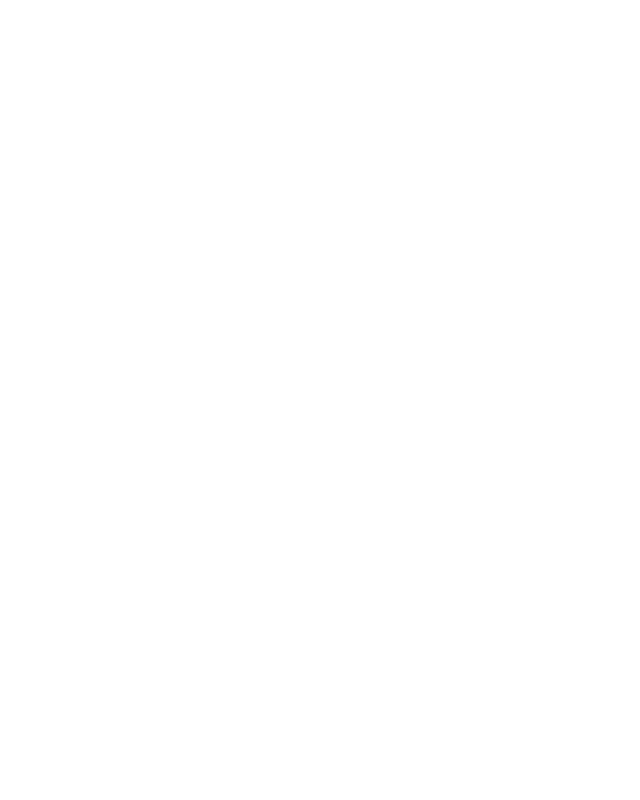
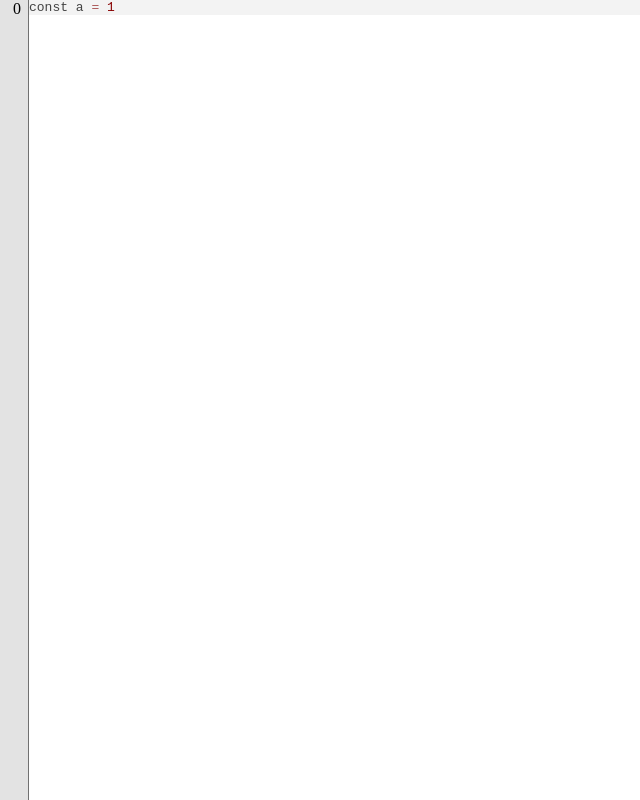
Before and after one commit to OnlineJudgeProjectTeam/online-judge-fe, a Vue app: page /detail in a window 1280 px wide. Before the commit this address had no page. Shown: the whole page, without its empty margins (0-640 px from the left). Built offline with nearby package versions, Linux system fonts and the light colour scheme.

Commit message:
feat: new detail page

```diff
--- a/package.json
+++ b/package.json
@@ -11,6 +11,7 @@
   "dependencies": {
     "@types/node": "^20.3.0",
     "axios": "^1.4.0",
+    "highlight.js": "^11.8.0",
     "pinia": "^2.1.3",
     "sass": "^1.63.3",
     "vue": "^3.2.47",
--- /dev/null
+++ b/src/components/CodeEditor.vue
@@ -0,0 +1,62 @@
+<script lang="ts" setup>
+import { ref } from "vue";
+
+const code = ref<string[]>(["const a = 1"]);
+</script>
+
+<template>
+  <div class="code-editor">
+    <div class="line-container"></div>
+    <div class="code-container">
+      <div class="code-line" v-for="(item, index) in code">
+        <div class="line-number">
+          {{ index }}
+        </div>
+        <div class="code" v-highlight>
+          <pre><code>{{ item }}</code></pre>
+        </div>
+      </div>
+    </div>
+    <div class="editor-container">
+      <textarea class="editor"></textarea>
+    </div>
+  </div>
+</template>
+
+<style lang="scss" scoped>
+.line-container {
+  position: absolute;
+  width: 28px;
+  min-height: 100vh;
+  left: 0;
+  border-right: 1px solid rgba($color: #000000, $alpha: 0.5);
+  background-color: #e3e3e3;
+}
+
+.code-container {
+  position: relative;
+  margin-left: 29px;
+
+  .line-number {
+    position: absolute;
+    left: -16px;
+  }
+
+  .code {
+    & > pre > code {
+      padding: 0;
+    }
+  }
+}
+
+.editor-container {
+  position: relative;
+  width: 3px;
+  height: 0px;
+  overflow: hidden;
+
+  .editor {
+    outline: none;
+  }
+}
+</style>
--- a/src/main.ts
+++ b/src/main.ts
@@ -3,4 +3,15 @@
 import App from "./App.vue";
 import router from "./router";
 
-createApp(App).use(router).mount("#app");
+import hljs from "highlight.js";
+import "highlight.js/styles/default.css";
+
+createApp(App)
+  .directive("highlight", function (el) {
+    const blocks = el.querySelectorAll("pre code");
+    blocks.forEach((block: any) => {
+      hljs.highlightBlock(block);
+    });
+  })
+  .use(router)
+  .mount("#app");
--- a/src/network/request.ts
+++ b/src/network/request.ts
@@ -2,12 +2,13 @@
 import { getToken } from "@/utils/token";
 import axios, { AxiosRequestConfig } from "axios";
 import { Ref, ref } from "vue";
+import { Res } from "@/type";
 
 const baseURL = "";
 
 const requestSet = new Set<string>();
 
-function request<T>(config: AxiosRequestConfig) {
+function request<T>(config: AxiosRequestConfig): Res<T> | undefined {
   const key =
     JSON.stringify(config.data) + config.url! + JSON.stringify(config.params);
 
--- /dev/null
+++ b/src/pages/Detail.vue
@@ -0,0 +1,11 @@
+<script lang="ts" setup>
+import CodeEditor from "@/components/CodeEditor.vue";
+</script>
+
+<template>
+  <div>
+    <CodeEditor></CodeEditor>
+  </div>
+</template>
+
+<style lang="scss" scoped></style>
--- a/src/router/component.ts
+++ b/src/router/component.ts
@@ -5,5 +5,9 @@
 });
 
 export const asyncLogin = defineAsyncComponent({
-  loader: () => import("@pages/login/Login.VUe"),
+  loader: () => import("@pages/login/Login.vue"),
 });
+
+export const asyncDetail = defineAsyncComponent({
+  loader: () => import("@pages/Detail.vue"),
+});
--- a/src/router/config.ts
+++ b/src/router/config.ts
@@ -1,5 +1,5 @@
 import { RouteRecordRaw } from "vue-router";
-import { asyncHome, asyncLogin } from "./component";
+import { asyncDetail, asyncHome, asyncLogin } from "./component";
 
 export const routes: RouteRecordRaw[] = [
   {
@@ -12,4 +12,9 @@
     name: "login",
     component: asyncLogin,
   },
+  {
+    path: "/detail",
+    name: "detail",
+    component: asyncDetail,
+  },
 ];
```
Also changed, not shown: src/type/index.ts (+7 -0 lines), 1 other file (tests, documents, lock files or other folders).
